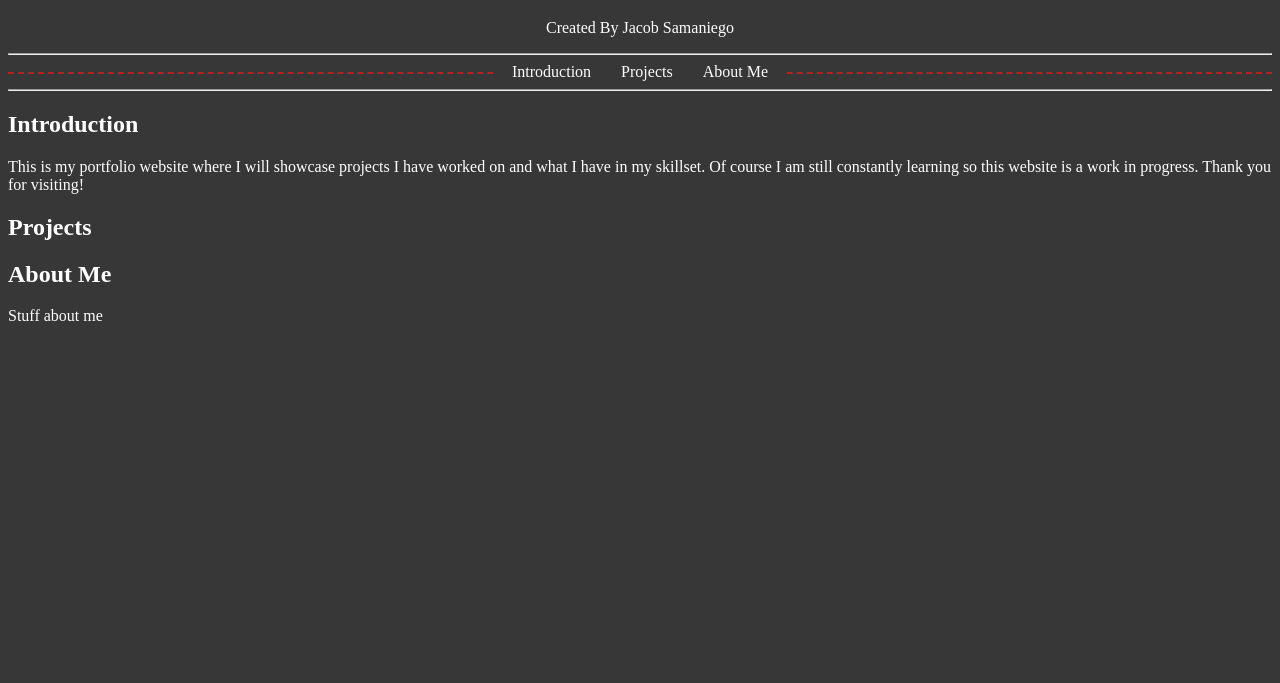
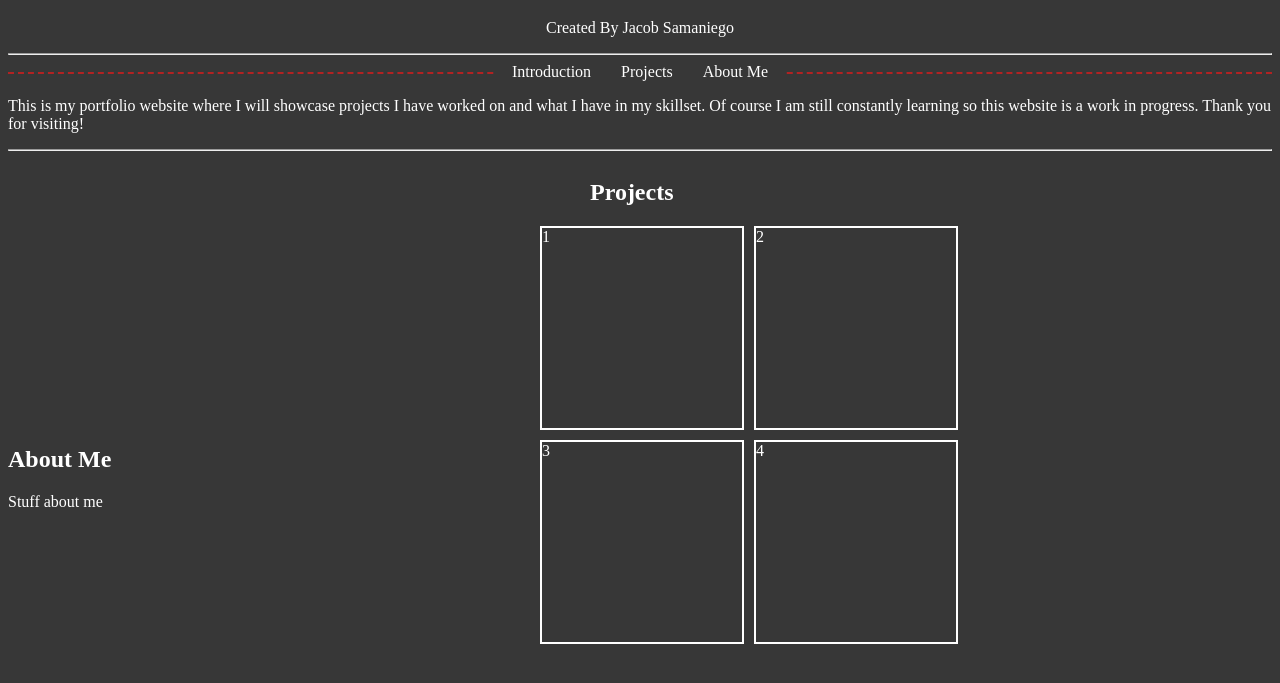
Before and after one commit to JacobSamaniego/Portfolio-Website, a plain HTML site: page index.html in a window 1280 px wide. Shown: the part 61-744 px from the top of the page. Drawn offline with Linux system fonts and the light colour scheme.

Commit message:
Create grid

```diff
--- a/index.html
+++ b/index.html
@@ -18,17 +18,24 @@
             <li><a href=#about-me>About Me</a></li>
         </ul>
     </nav>
-    <hr />
     <main>
         <article>
             <section id="introduction">
-                <h2>Introduction</h2>
                 <p>This is my portfolio website where I will showcase projects I have worked on and what I have in my skillset.
                     Of course I am still constantly learning so this website is a work in progress. Thank you for visiting!
                 </p>
             </section>
-            <section id="projects">
-                <h2>Projects</h2>
+            <hr />
+            <section class="projects-section">
+                <section id="projects">
+                    <h2 id="project-title">Projects</h2>
+                    <section class="projects-grid-1">
+                        <section class="project">1</section>
+                        <section class="project">2</section>
+                        <section class="project">3</section>
+                        <section class="project">4</section>
+                    </section>
+                </section>
             </section>
             <section id="about-me">
                 <h2>About Me</h2>
--- a/style.css
+++ b/style.css
@@ -57,3 +57,44 @@ header p {
     border-top: 2px dashed #b22222;
     z-index: 0;
 }
+
+#introduction p {
+    display: flex;
+    justify-content: center;
+}
+
+#projects {
+    display: block;
+
+}
+
+.projects-grid-1 {
+    display: grid;
+    grid-template-columns: repeat(2, 1fr);
+    gap: 10px;
+    width: 200px;
+    height: 200px;
+    opacity: 1;
+    transition: opacity 0.5s ease;
+  }
+
+.project {
+    display: grid;
+    border: 2px solid white;
+    grid-template-columns: repeat(2, 1fr);
+    gap: 10px;
+    width: 200px;
+    height: 200px;
+    opacity: 1;
+    transition: opacity 0.5s ease;
+  }
+
+.projects-section {
+    display: flex;
+    justify-content: center;
+}
+
+#project-title {
+    margin-left: 25%;
+    margin-right: 25%;
+}
```
